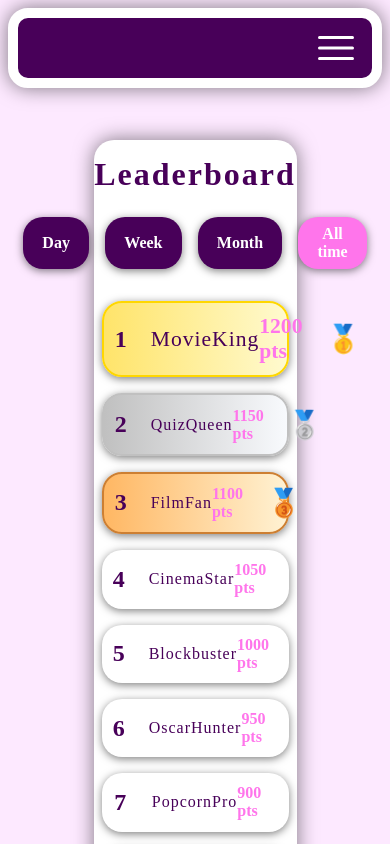
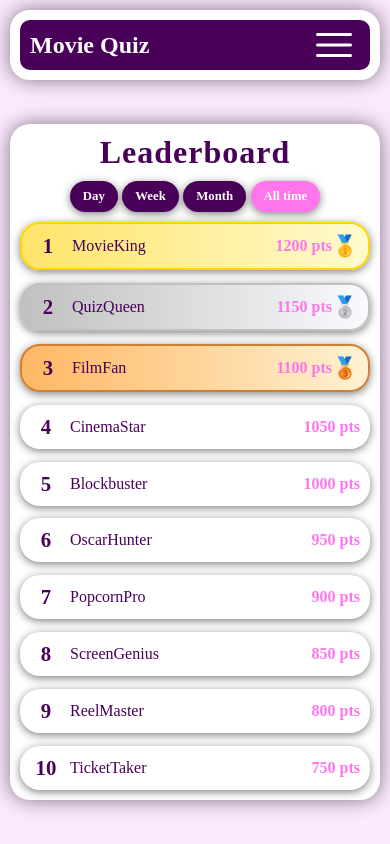
Before and after one commit to yozhek/FrontEnd_project, a Vue app in the folder frontend_project/: page /leaderboard in a window 390 px wide. Shown: the top 844 px of the page. Built offline with nearby package versions, Linux system fonts and the light colour scheme; a web font is replaced by a local one.

Commit message:
Mobilní verze webu. Zbývá jen trochu dodělat

```diff
--- a/frontend_project/src/App.vue
+++ b/frontend_project/src/App.vue
@@ -1,6 +1,6 @@
 <template>
   <div id="app">
-    <nav class="navbar">
+    <nav :class="['navbar', { 'navbar-scrolled': isScrolled }]">
       <div class="nav-mid">
         <div class="nav-left">
           <RouterLink to="/">Home</RouterLink>
@@ -22,6 +22,7 @@
         </div>
       </div>
       <div class="burger-wrapper-mobile">
+        <h1 class="game-name">Movie Quiz</h1>
         <button class="burger-btn" @click="burgerOpen = !burgerOpen" aria-label="Open menu">
           <svg
             width="36"
@@ -29,6 +30,7 @@
             viewBox="0 0 24 24"
             fill="none"
             xmlns="http://www.w3.org/2000/svg"
+            :class="['svg', { 'svg-scrolled': isScrolled }]"
           >
             <rect y="4" width="24" height="2" rx="1" fill="currentColor" />
             <rect y="11" width="24" height="2" rx="1" fill="currentColor" />
@@ -83,7 +85,7 @@
 
 <script setup>
 import { useAuthStore } from '@/stores/auth'
-import { ref } from 'vue'
+import { ref, onMounted, onUnmounted } from 'vue'
 import { useRouter } from 'vue-router'
 import { storeToRefs } from 'pinia'
 
@@ -105,6 +107,19 @@ const handleLogout = async () => {
   await authStore.logout()
   router.push('/')
 }
+
+const isScrolled = ref(false)
+
+const handleScroll = () => {
+  isScrolled.value = window.scrollY > 0
+}
+
+onMounted(() => {
+  window.addEventListener('scroll', handleScroll)
+})
+onUnmounted(() => {
+  window.removeEventListener('scroll', handleScroll)
+})
 </script>
 
 <style scoped>
@@ -113,6 +128,9 @@ const handleLogout = async () => {
   flex-direction: column;
   align-items: center;
   justify-content: center;
+  padding: 10px;
+  box-sizing: border-box;
+  min-height: 100vh;
 }
 
 .navbar {
@@ -210,9 +228,10 @@ const handleLogout = async () => {
 main {
   display: flex;
   flex-direction: column;
-  min-height: 78vh;
+  //min-height: 78vh;
   width: 1000px;
   margin: 20px;
+  flex: 1;
 }
 
 .footer {
@@ -268,17 +287,59 @@ main {
 .burger-wrapper-mobile {
   display: none;
 }
+
+.svg{
+  transition: all 0.3s;
+}
 @media (max-width: 600px) {
+  .navbar:hover {
+    transform: none;
+    box-shadow: 0 0 20px var(--color-black-shadow);
+  }
+  #app{
+    min-height: 100vh;
+  }
   .nav-mid {
     display: none !important;
   }
   .burger-wrapper-mobile {
     width: 100%;
     display: flex;
-    justify-content: flex-end;
+    justify-content: space-between;
     align-items: center;
     z-index: 20;
+    margin: 0 10px;
   }
+  .footer {
+    display: none !important;
+  }
+
+  main {
+    flex: 1;
+    margin: 10px 0 0 0;
+  }
+  .navbar {
+    width: 100%;
+    height: 70px;
+    border: 10px solid var(--color-white);
+    position: sticky;
+    top: 2px;
+    transition: all 0.5s;
+  }
+  .navbar-scrolled {
+    height: 103%;
+    width: 103%;
+    font-size: 103%;
+    box-shadow: 0 10px 20px var(--color-black-shadow);
+    border-color: var(--color-accent);
+    //z-index: 50;
+  }
+
+  .svg-scrolled{
+    width: 38px;
+    height: 38px;
+  }
+
 }
 
 .burger-btn {
@@ -289,12 +350,12 @@ main {
   cursor: pointer;
   padding: 0.5rem;
   border-radius: 20px;
-  margin-right: 10px;
   font-size: 2rem;
   transition: background 0.3s;
 }
 
-.burger-btn:active, .burger-btn:focus {
+.burger-btn:active,
+.burger-btn:focus {
   background: var(--color-accent);
 }
 
@@ -305,7 +366,7 @@ main {
   right: 0;
   bottom: 0;
   background: rgba(0, 0, 0, 0.5);
-  z-index: 1000;
+  z-index: 100;
   display: flex;
   justify-content: flex-end;
 }
@@ -362,5 +423,4 @@ main {
   border: none;
   font-weight: 600;
 }
-
 </style>
--- a/frontend_project/src/assets/main.css
+++ b/frontend_project/src/assets/main.css
@@ -5,6 +5,9 @@
 body{
   background: var(--color-primary-light);
   min-height: 100vh;
+  margin: 0;
+  padding: 0;
+  box-sizing: border-box;
   font-family: "DynaPuff", cursive;
 }
 
--- a/frontend_project/src/components/components/home-box.vue
+++ b/frontend_project/src/components/components/home-box.vue
@@ -135,7 +135,7 @@ a{
 }
 
 a:hover{
-  transform: scale(1.2);
+  transform: scale(1.1);
 }
 
 a:hover .facebook, a:hover .twitter, a:hover .inst{
--- a/frontend_project/src/components/pages/Game.vue
+++ b/frontend_project/src/components/pages/Game.vue
@@ -367,7 +367,6 @@ export default {
 .screenshot-wrapper {
   position: relative;
   margin-bottom: 20px;
-  //display: inline-block;
 }
 
 .loading-modal {
@@ -401,6 +400,7 @@ export default {
   display: flex;
   flex-direction: column;
   align-items: center;
+  justify-content: center;
   flex-grow: 1;
 }
 
@@ -474,6 +474,7 @@ h2{
   display: flex;
   justify-content: center;
   align-items: center;
+  z-index: 500;
 }
 
 .difficulty-content {
@@ -517,7 +518,7 @@ h2{
 }
 
 .game-interface {
-  max-width: 1000px;
+  max-width: 100%;
   background: var(--color-white);
   border-radius: 20px;
   box-shadow: 0 0 20px var(--color-black-shadow);
@@ -552,7 +553,6 @@ h2{
   max-width: 100%;
   height: auto;
   border-radius: 20px;
-  //margin-bottom: 20px;
 }
 
 .options-container {
@@ -565,6 +565,7 @@ h2{
   font-size: 1.3rem;
   padding: 1rem;
   border: 2px solid var(--color-primary);
+  color: var(--color-black);
   border-radius: 20px;
   background: var(--color-white);
   cursor: pointer;
@@ -578,6 +579,7 @@ h2{
 }
 
 .results-screen {
+  width: 100%;
   text-align: center;
 }
 
@@ -659,5 +661,102 @@ h2{
   color: #f44336;
   font-weight: 600;
 }
+@media (max-width: 1024px) {
+  .results-screen{
+    width: 80%;
+  }
+  .review-item {
+    flex-direction: column;
+  }
+  .review-screenshot {
+    width: 100%;
+  }
+  .review-screenshot:hover{
+    transform: none;
+  }
+}
+
+@media (max-width: 800px) {
+  .results-screen{
+    width: 100%;
+  }
+  .review-screenshot {
+    width: 100%;
+  }
+  .rules-content{
+    padding: 20px;
+  }
+  .rules-content ul {
+    margin: 20px 0;
+  }
+  .rules-content li {
+    margin: 0.7rem 0;
+    font-size: 1.3rem;
+  }
+  .play-button{
+    padding: 1.2rem 2.2rem;
+    font-size: 1.5rem;
+  }
+  .game-interface{
+    padding: 20px;
+  }
+  .progress-bar {
+    margin-bottom: 20px;
+  }
+  .screenshot-wrapper {
+    margin-bottom: 10px;
+  }
+  .options-container {
+    gap: 10px;
+  }
+  .option-btn {
+    font-size: 1.3rem;
+    padding: 1rem;
+    border: 2px solid var(--color-primary);
+  }
+}
+
+@media (max-width: 600px) {
+  .rules-content{
+    padding: 10px;
+  }
+  .rules-content ul {
+    margin: 10px 0;
+  }
+  .rules-content li {
+    margin: 0.5rem 0;
+    font-size: 1rem;
+  }
+  .play-button{
+    padding: 1rem 2rem;
+    font-size: 1.5rem;
+  }
+  .difficulty-content{
+    margin: 0 10px;
+  }
+  .difficulty-options {
+    display: flex;
+    flex-direction: column;
+  }
+
+  .game-interface{
+    padding: 10px;
+  }
+  .progress-bar {
+    margin-bottom: 10px;
+  }
+  .screenshot-wrapper {
+    margin-bottom: 5px;
+  }
+  .options-container {
+    gap: 5px;
+  }
+  .option-btn {
+    font-size: 1rem;
+    padding: 1rem;
+    border: 2px solid var(--color-primary);
+  }
+
+}
 
 </style>
--- a/frontend_project/src/components/pages/Home.vue
+++ b/frontend_project/src/components/pages/Home.vue
@@ -89,6 +89,7 @@ ul, p{
 }
 
 @media (max-width: 1024px) {
+
   .box-for-tablets{
     gap: 20px;
   }
@@ -132,19 +133,28 @@ ul, p{
 }
 
 @media (max-width: 600px) {
+  .main_home{
+    gap: 10px;
+  }
   .first-container{
     display: flex;
     flex-direction: column;
+    gap: 10px;
+  }
+  .second-container{
+    gap: 10px;
   }
 
   .box-for-tablets{
     display: flex;
     flex-direction: column;
+    gap: 10px;
   }
 
   .main-info{
     padding: 20px;
   }
+
 }
 
 </style>
--- a/frontend_project/src/components/pages/Leaderboard.vue
+++ b/frontend_project/src/components/pages/Leaderboard.vue
@@ -1,4 +1,5 @@
 <template>
+  <div class="main-leaderboard">
     <div class="leaderboard-container">
       <h1 class="leaderboard-title">Leaderboard</h1>
       <div class="sort-controls">
@@ -33,6 +34,7 @@
           </li>
         </template>
       </ul>
+    </div>
   </div>
 </template>
 
@@ -79,17 +81,25 @@ const sortedLeaders = computed(() => {
 </script>
 
 <style scoped>
+.main-leaderboard{
+  flex: 1;
+  display: flex;
+  justify-content: center;
+  align-items: center;
+}
 .leaderboard-container {
+  box-sizing: border-box;
   background: var(--color-white);
   border-radius: 20px;
   box-shadow: 0 0 20px var(--color-black-shadow);
-  padding: 2rem 2rem 2rem 2rem;
-  width: 50%;
-  margin: 2rem auto;
+  padding: 2rem;
+  width: 100%;
   display: flex;
   flex-direction: column;
   align-items: center;
+  justify-content: center;
   transition: all 0.5s;
+  gap: 1.5rem;
 }
 
 .leaderboard-container:hover {
@@ -100,14 +110,12 @@ const sortedLeaders = computed(() => {
 .leaderboard-title {
   color: var(--color-primary);
   font-size: 2.5rem;
-  margin-bottom: 1.5rem;
   letter-spacing: 2px;
 }
 
 .sort-controls {
   display: flex;
   gap: 1rem;
-  margin-bottom: 2rem;
 }
 
 .sort-btn {
@@ -137,7 +145,6 @@ const sortedLeaders = computed(() => {
 .leader-list {
   list-style: none;
   padding: 0;
-  margin: 0;
   width: 100%;
 }
 
@@ -154,6 +161,11 @@ const sortedLeaders = computed(() => {
   box-shadow: 0 2px 8px var(--color-black-shadow);
   transition: transform 0.3s, box-shadow 0.3s;
 }
+
+.leader-item:last-of-type{
+  margin: 0;
+}
+
 .leader-item:hover {
   transform: scale(1.03) translateY(-2px);
   box-shadow: 0 6px 16px var(--color-black-shadow);
@@ -162,54 +174,37 @@ const sortedLeaders = computed(() => {
 .leader-item.top1 {
   border: 2px solid gold;
   background: linear-gradient(90deg, #ffe46a 0%, rgb(255, 250, 207) 100%);
-  font-size: 1.35rem;
-  font-weight: bold;
-  z-index: 3;
 }
 .leader-item.top2 {
   border: 2px solid silver;
   background: linear-gradient(90deg, #c0c0c0 0%, #f8fafd 100%);
-  z-index: 2;
 }
 .leader-item.top3 {
   border: 2px solid #cd7f32;
   background: linear-gradient(90deg, #ffb763 0%, #fff2d3 100%);
-  z-index: 1;
 }
 
 .place {
+  display: flex;
+  align-items: center;
+  justify-content: center;
   font-size: 1.5rem;
   font-weight: bold;
-  width: 2.5rem;
-  text-align: center;
+  width: 2rem;
 }
 .nickname {
   flex: 1;
-  margin-left: 1.5rem;
+  margin-left: 1rem;
   font-weight: 500;
   letter-spacing: 1px;
 }
 .score {
   font-weight: bold;
   color: var(--color-accent);
-  margin-right: 1rem;
+  margin-left: 1rem;
 }
 .medal {
-  font-size: 1.7rem;
-  margin-left: 0.5rem;
-}
-@media (max-width: 700px) {
-  .leaderboard-container {
-    max-width: 98vw;
-    padding: 1rem 0.5rem;
-  }
-  .leader-item {
-    font-size: 1rem;
-    padding: 0.7rem 0.7rem;
-  }
-  .leaderboard-title {
-    font-size: 2rem;
-  }
+  font-size: 1.8rem;
 }
 .divider {
   width: 100%;
@@ -219,4 +214,64 @@ const sortedLeaders = computed(() => {
   opacity: 0.3;
   border-radius: 20px;
 }
+
+@media (max-width: 1024px) {
+  .leaderboard-container {
+    width: 80%;
+  }
+}
+
+@media (max-width: 800px) {
+  .leaderboard-container {
+    width: 100%;
+  }
+}
+
+@media (max-width: 600px) {
+  .leaderboard-container {
+    padding: 10px;
+    width: 100%;
+    gap: 10px;
+  }
+  .leader-item {
+    margin-bottom: 0.8rem;
+    padding: 10px 10px;
+    font-size: 1rem;
+  }
+
+  .leaderboard-title {
+    font-size: 2rem;
+    letter-spacing: 1px;
+  }
+
+  .sort-controls {
+    display: flex;
+    gap: 0.3rem;
+  }
+
+  .sort-btn {
+    padding: 0.5rem 0.8rem;
+    font-size: 0.8rem;
+  }
+
+
+  .place {
+    font-size: 1.3rem;
+  }
+  .nickname {
+    margin-left: 0.5rem;
+    letter-spacing: 0;
+  }
+  .score {
+    margin-left: 0.5rem;
+  }
+  .medal {
+    font-size: 1.3rem;
+  }
+  .divider {
+    height: 5px;
+    margin: 10px 0;
+  }
+
+}
 </style>
```
Also changed, not shown: frontend_project/src/components/components/FactsButton.vue (+124 -22 lines). Lines whose indentation alone changed are shown as unchanged.
